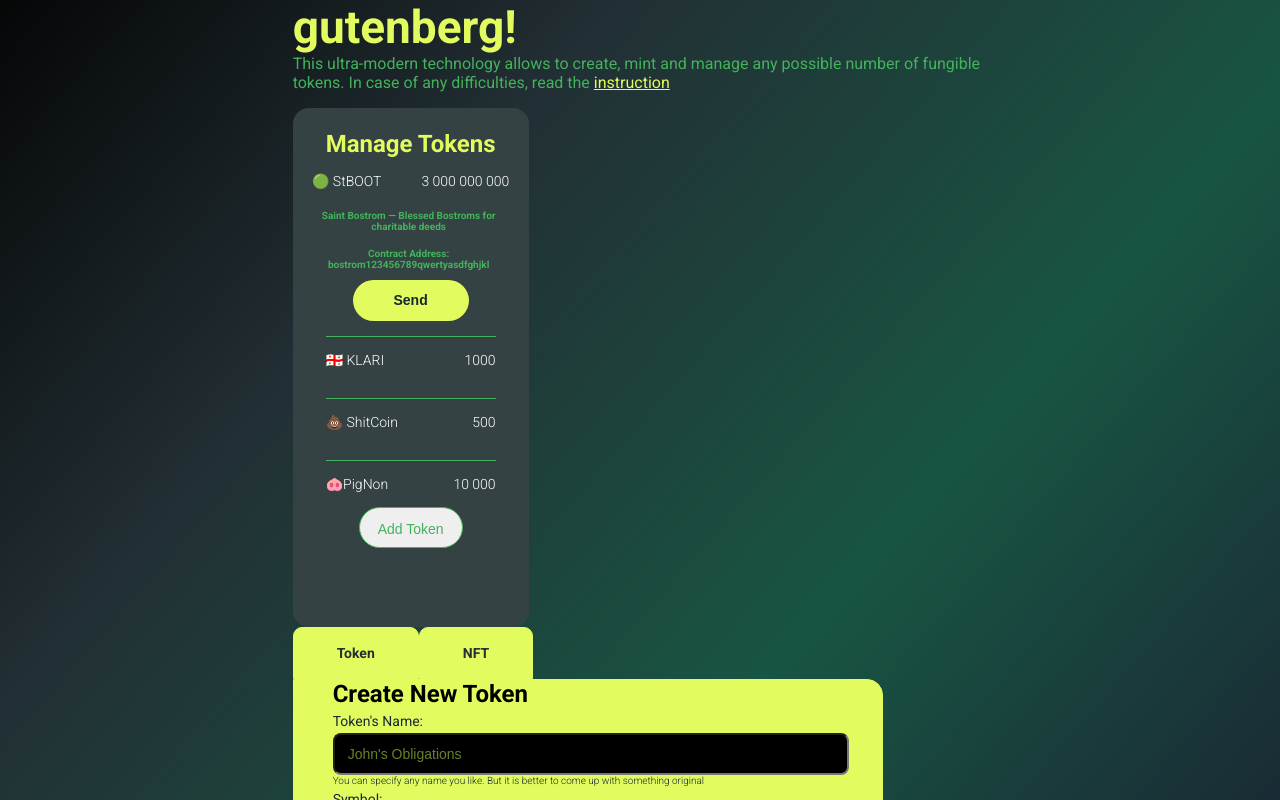
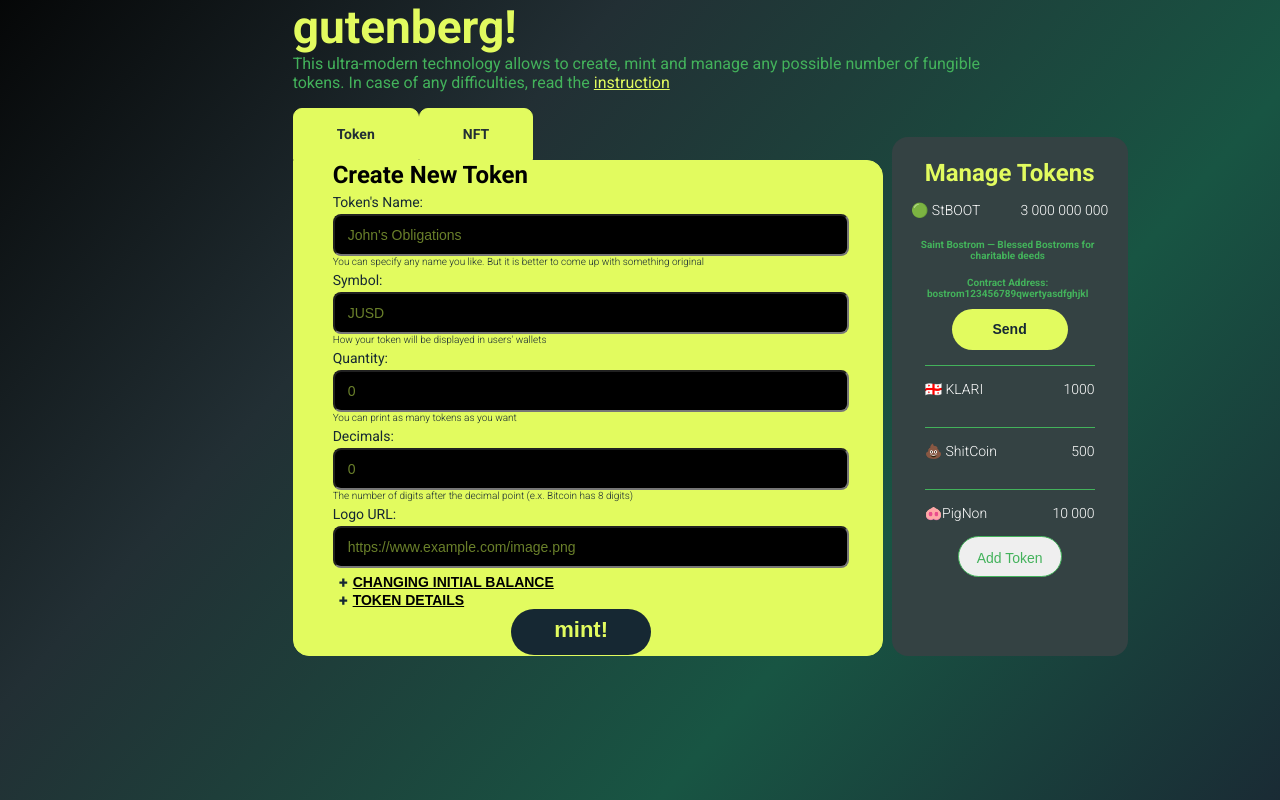
Before and after one commit to diekuche/gutenberg, a React (Create React App) app: page / in a window 1280 px wide. Shown: the top 800 px of the page. Built offline with nearby package versions, Linux system fonts and the light colour scheme.

Commit message:
group fix

```diff
--- a/src/components/MainPage/MainPage.tsx
+++ b/src/components/MainPage/MainPage.tsx
@@ -25,7 +25,8 @@ const handleTabClick = (id: string | number) => {
     return (
         <div className={styles.mainpage}>
             <Header/>
-            <ManageTokens />
+            <div className={styles.tools}>
+                <div className={styles.group}>
                     <Tabs selectedId={selectedTabId} tabs={tabs} onClick={handleTabClick} />
                     <div className={styles.tabPageContent}>
                         {selectedTabId === tabs[0].id && (
@@ -37,6 +38,9 @@ const handleTabClick = (id: string | number) => {
                 </div>
 
                 </div>
+                <ManageTokens />
+            </div>
+        </div>
     );
     }
 
--- a/src/components/MainPage/index.module.css
+++ b/src/components/MainPage/index.module.css
@@ -6,3 +6,16 @@
     justify-content: flex-start;
     align-items: flex-start;
 }
+
+.group {
+    display: flex;
+    flex-direction: column;
+    align-self: center;
+    margin-right: 9px;
+}
+
+.tools {
+    display: flex;
+    flex-direction: row;
+    align-self: flex-start;
+}
--- a/src/components/ManageTokens/ManageTok.module.css
+++ b/src/components/ManageTokens/ManageTok.module.css
@@ -1,11 +1,10 @@
 .manageTok {
     display: flex;
     flex-direction: column;
-    align-self: flex-start;
+    align-self: flex-end;
     border-radius: 16px;
     background:#344243;
     box-sizing: border-box;
-    align-self: flex-start;
     width: 236px;
     min-height: 519px;
 }
```
Also changed, not shown: src/components/Form/index.module.css (line endings or trailing spaces). Lines whose indentation alone changed are shown as unchanged.
